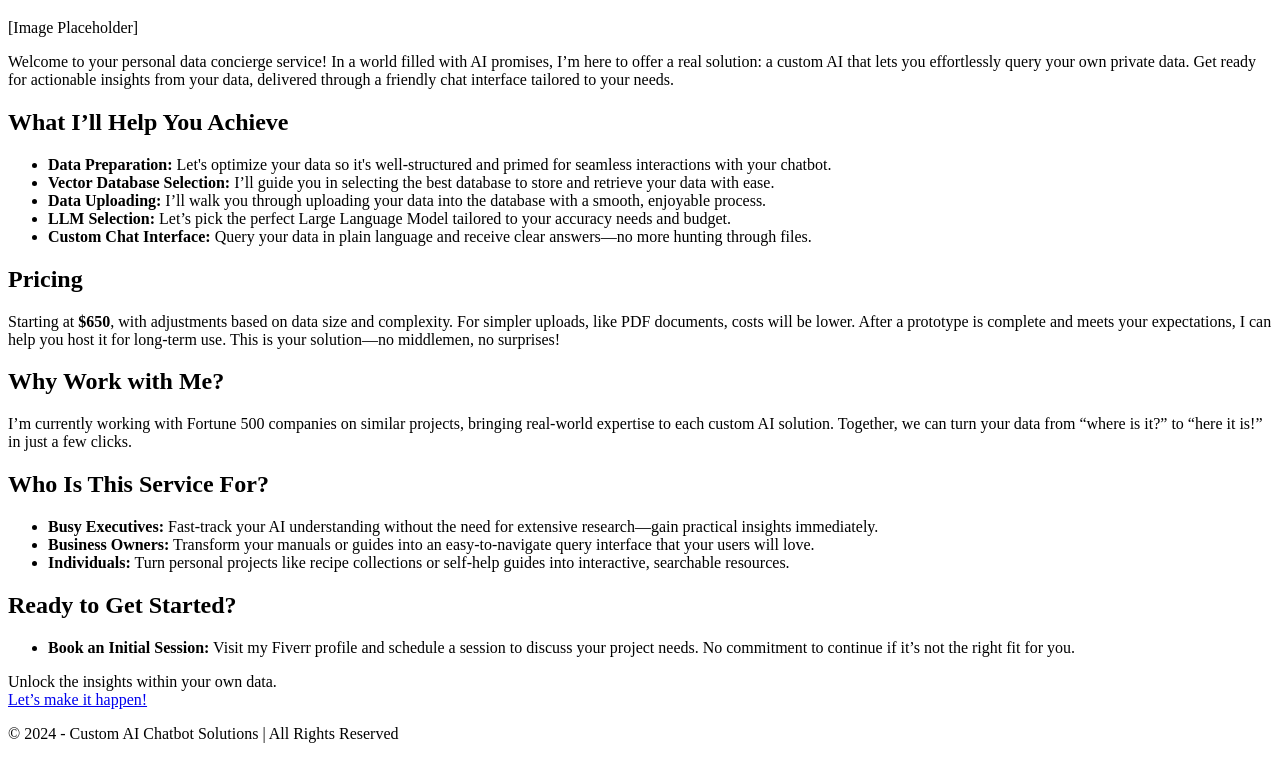
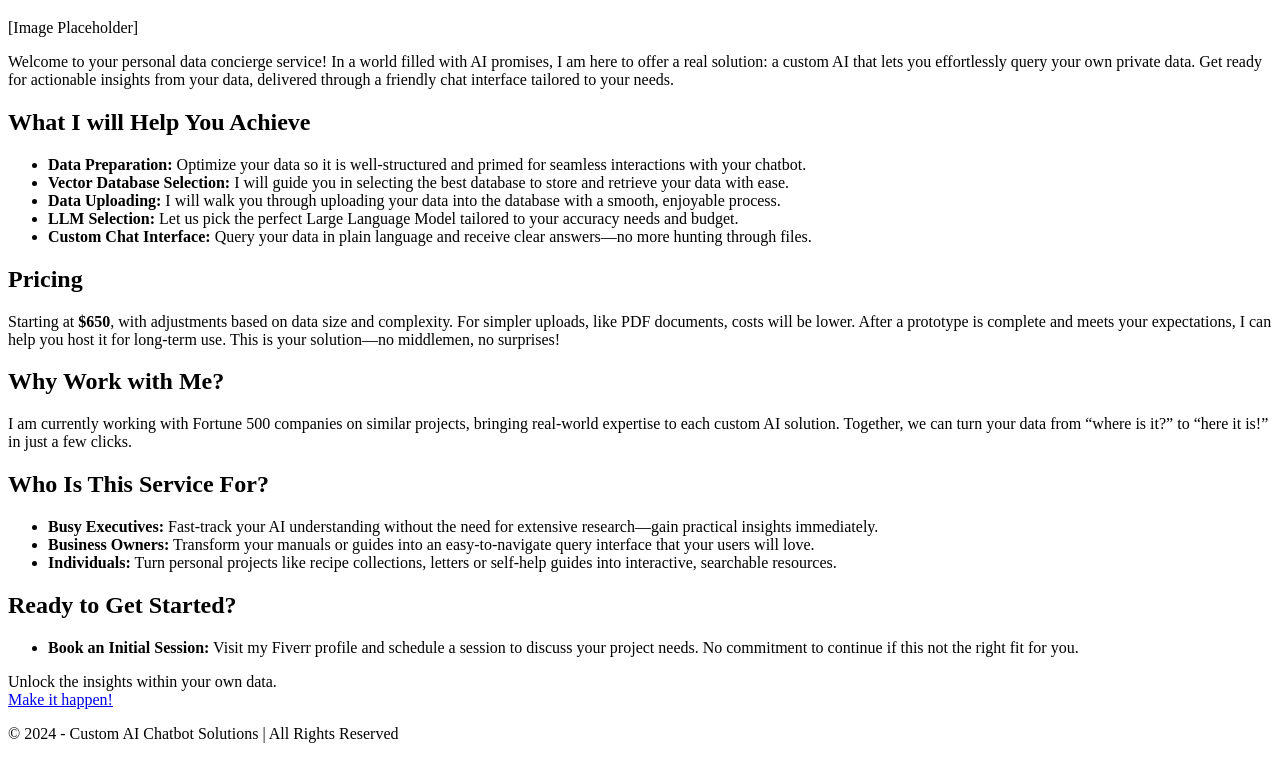
Before and after one commit to ypaim/bonet, a website: page src/index.html in a window 1280 px wide. Shown: the part 61-820 px from the top of the page. Drawn offline with Linux system fonts and the light colour scheme.

Commit message:
Update index.html

```diff
--- a/src/index.html
+++ b/src/index.html
@@ -9,16 +9,16 @@
         <div class="image-placeholder">[Image Placeholder]</div>
 
         <section>
-            <p>Welcome to your personal data concierge service! In a world filled with AI promises, I’m here to offer a real solution: a custom AI that lets you effortlessly query your own private data. Get ready for actionable insights from your data, delivered through a friendly chat interface tailored to your needs.</p>
+            <p>Welcome to your personal data concierge service! In a world filled with AI promises, I am here to offer a real solution: a custom AI that lets you effortlessly query your own private data. Get ready for actionable insights from your data, delivered through a friendly chat interface tailored to your needs.</p>
         </section>
 
         <section>
-            <h2>What I’ll Help You Achieve</h2>
+            <h2>What I will Help You Achieve</h2>
             <ul>
-                <li><strong>Data Preparation:</strong> Let's optimize your data so it's well-structured and primed for seamless interactions with your chatbot.</li>
-                <li><strong>Vector Database Selection:</strong> I’ll guide you in selecting the best database to store and retrieve your data with ease.</li>
-                <li><strong>Data Uploading:</strong> I’ll walk you through uploading your data into the database with a smooth, enjoyable process.</li>
-                <li><strong>LLM Selection:</strong> Let’s pick the perfect Large Language Model tailored to your accuracy needs and budget.</li>
+                <li><strong>Data Preparation:</strong> Optimize your data so it is well-structured and primed for seamless interactions with your chatbot.</li>
+                <li><strong>Vector Database Selection:</strong> I will guide you in selecting the best database to store and retrieve your data with ease.</li>
+                <li><strong>Data Uploading:</strong> I will walk you through uploading your data into the database with a smooth, enjoyable process.</li>
+                <li><strong>LLM Selection:</strong> Let us pick the perfect Large Language Model tailored to your accuracy needs and budget.</li>
                 <li><strong>Custom Chat Interface:</strong> Query your data in plain language and receive clear answers—no more hunting through files.</li>
             </ul>
         </section>
@@ -30,7 +30,7 @@
 
         <section>
             <h2>Why Work with Me?</h2>
-            <p>I’m currently working with Fortune 500 companies on similar projects, bringing real-world expertise to each custom AI solution. Together, we can turn your data from “where is it?” to “here it is!” in just a few clicks.</p>
+            <p>I am currently working with Fortune 500 companies on similar projects, bringing real-world expertise to each custom AI solution. Together, we can turn your data from “where is it?” to “here it is!” in just a few clicks.</p>
         </section>
 
         <section>
@@ -38,19 +38,19 @@
             <ul>
                 <li><strong>Busy Executives:</strong> Fast-track your AI understanding without the need for extensive research—gain practical insights immediately.</li>
                 <li><strong>Business Owners:</strong> Transform your manuals or guides into an easy-to-navigate query interface that your users will love.</li>
-                <li><strong>Individuals:</strong> Turn personal projects like recipe collections or self-help guides into interactive, searchable resources.</li>
+                <li><strong>Individuals:</strong> Turn personal projects like recipe collections, letters or self-help guides into interactive, searchable resources.</li>
             </ul>
         </section>
 
         <section>
             <h2>Ready to Get Started?</h2>
             <ul>
-                <li><strong>Book an Initial Session:</strong> Visit my Fiverr profile and schedule a session to discuss your project needs. No commitment to continue if it’s not the right fit for you.</li>
+                <li><strong>Book an Initial Session:</strong> Visit my Fiverr profile and schedule a session to discuss your project needs. No commitment to continue if this not the right fit for you.</li>
             </ul>
         </section>
 
         <div class="cta">
-            <p>Unlock the insights within your own data.<br> <a href="#">Let’s make it happen!</a></p>
+            <p>Unlock the insights within your own data.<br> <a href="#">Make it happen!</a></p>
         </div>
     </div>
 
```
